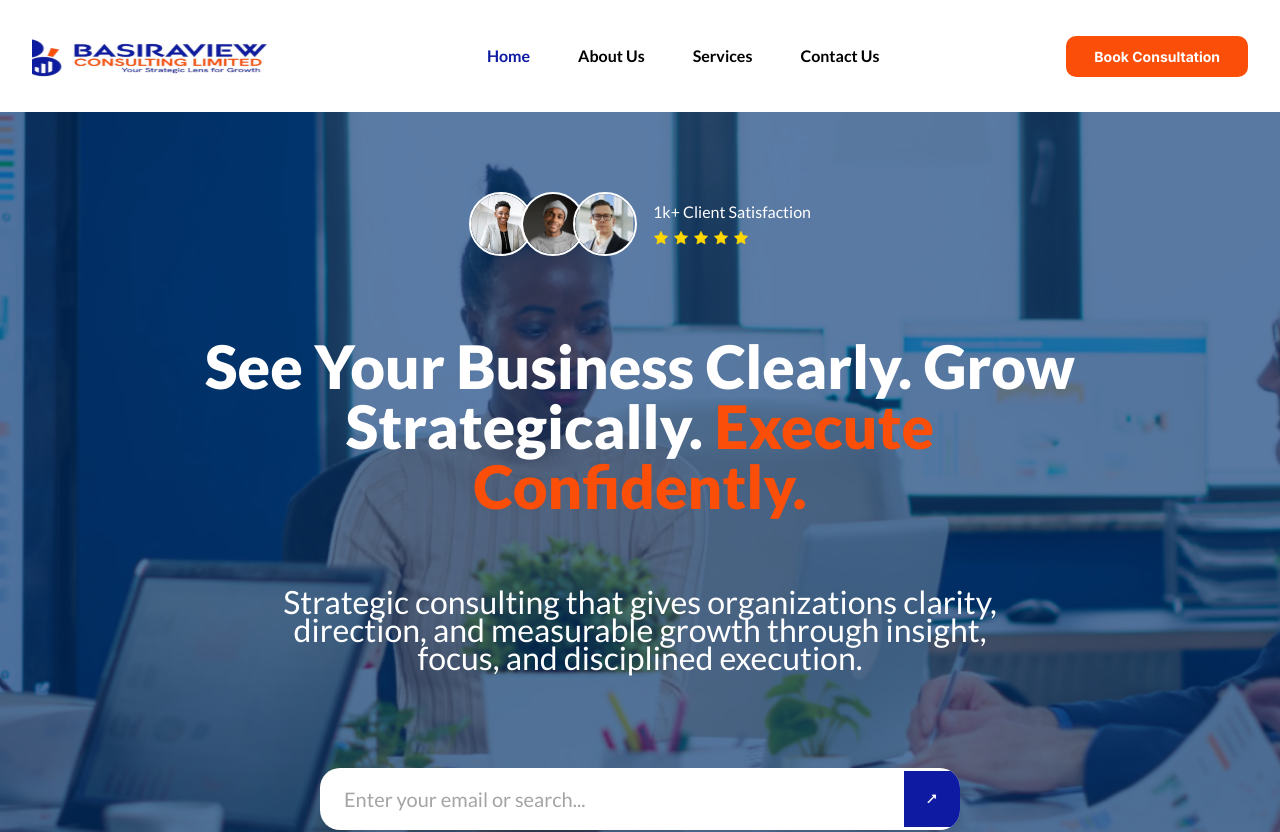
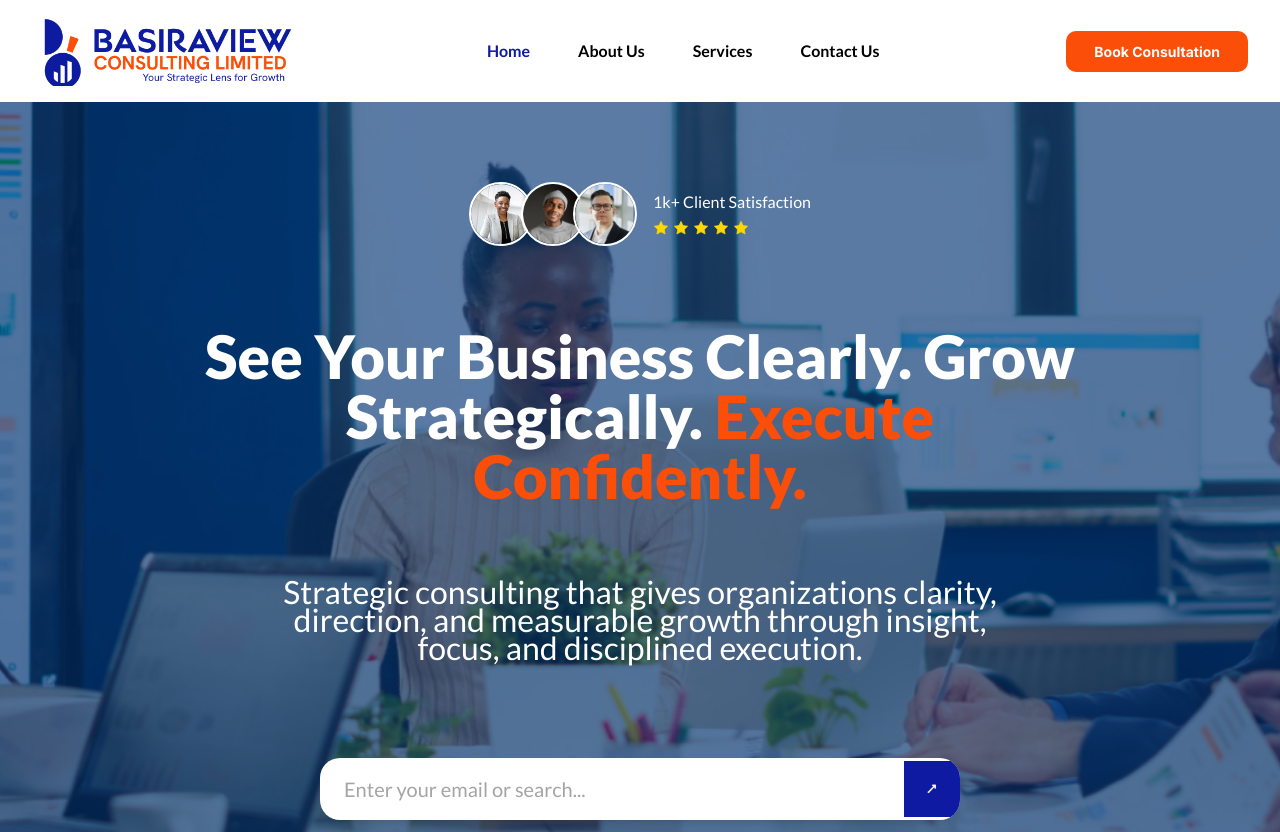
Before and after one commit to suleimansaban/basira-landing-page, a Next.js app: page / in a window 1280 px wide. Shown: the top 832 px of the page. Built offline with nearby package versions, Linux system fonts and the light colour scheme.

Commit message:
feat:updated code

```diff
--- a/src/components/layout/Header.tsx
+++ b/src/components/layout/Header.tsx
@@ -73,10 +73,9 @@ const Header = () => {
 
               <div className="flex flex-col">
                 <img
-                  src="/images/logoupdated.svg"
+                  src="/images/basiraLogo.png"
                   alt="BasiraView Consulting Logo"
-                  className="h-20 w-auto object-contain"
-                  style={{ imageRendering: 'crisp-edges', WebkitFontSmoothing: 'antialiased' }}
+                  className="w-[268px] h-[70px] object-cover"
                 />
               </div>
             </div>
```
Also changed, not shown: public/images/basiraLogo.png (added), public/images/logos.svg (added).
